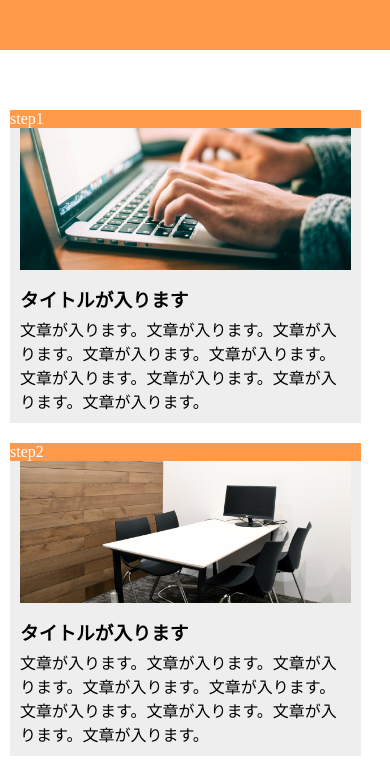
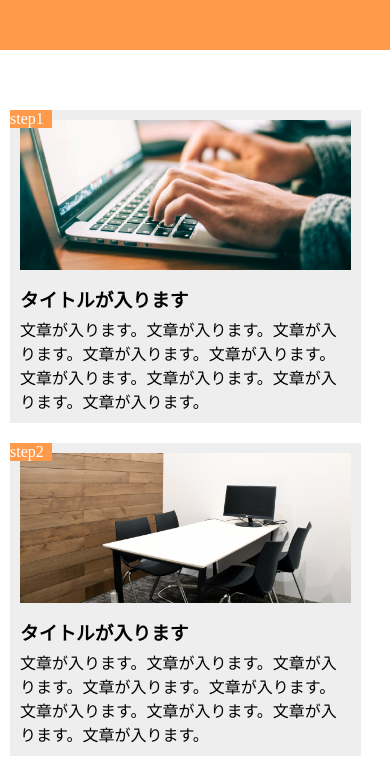
Before and after one commit to minoue436074/exercise1, a plain HTML site: page excercise1/exercise1.html in a window 390 px wide. Shown: the top 773 px of the page. Drawn offline with Linux system fonts and the light colour scheme.

Commit message:
20221222commit

```diff
--- a/excercise1/exercise1.css
+++ b/excercise1/exercise1.css
@@ -106,7 +106,7 @@ width: 100%;
 }
 
 .step-num{
-width: 100%;
+width: 12%;
 }
 
 .title{
```
